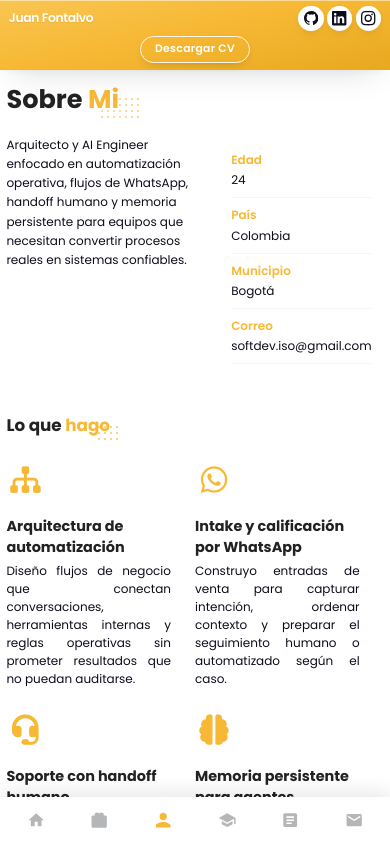
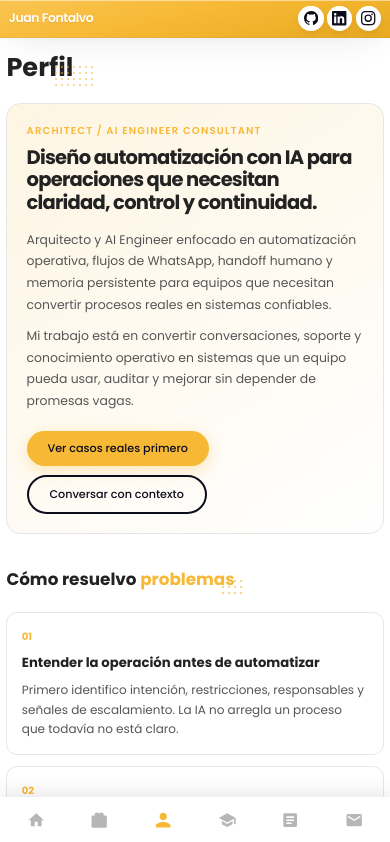
Before and after one commit to softDev-os/portafolio-nextjs, a Next.js app: page /sobre-mi in a window 390 px wide. Shown: the top 842 px of the page. Built offline with nearby package versions, Linux system fonts and the light colour scheme; no server answers.

Commit message:
feat(profile): reframe identity pages as profile and credentials
Replace CV-oriented identity content with Perfil and Credenciales semantics.
Remove downloadable CV shortcuts, reduce candidate-style signals, and align the information layer with the premium consultant narrative.

```diff
--- a/src/app/sobre-mi/page.tsx
+++ b/src/app/sobre-mi/page.tsx
@@ -1,8 +1,9 @@
 import type { Metadata } from "next";
+import Link from "next/link";
 import { personal } from "@/data/personal";
 
 export const metadata: Metadata = {
-  title: "Sobre Mí",
+  title: "Perfil",
   description:
     "Perfil profesional de Juan Fontalvo como Architect / AI Engineer para automatización operativa con IA.",
 };
@@ -34,6 +35,30 @@ const consultantCapabilities = [
   },
 ] as const;
 
+const methodSteps = [
+  {
+    title: "Entender la operación antes de automatizar",
+    description:
+      "Primero identifico intención, restricciones, responsables y señales de escalamiento. La IA no arregla un proceso que todavía no está claro.",
+  },
+  {
+    title: "Diseñar flujos con puntos de control",
+    description:
+      "Cada automatización necesita límites: cuándo responde sola, cuándo pide contexto y cuándo entrega el caso a una persona.",
+  },
+  {
+    title: "Dejar evidencia para operar y mejorar",
+    description:
+      "Prefiero sistemas que registran decisiones, aprendizajes y excepciones para que el equipo no dependa de memoria informal.",
+  },
+] as const;
+
+const profilePrinciples = [
+  "Problemas reales antes que demos vistosas: si no mejora una operación concreta, no entra en la solución.",
+  "Arquitectura simple antes que stacks inflados: menos piezas, mejor instrumentadas y más fáciles de sostener.",
+  "Automatización con criterio humano: el handoff importa tanto como la respuesta automática.",
+] as const;
+
 const trustBoundaries = [
   "Los casos publicados se describen con lenguaje cualitativo cuando no existe una métrica pública verificable.",
   "No uso logos, reseñas o contadores si no hay autorización o evidencia visible para respaldarlos.",
@@ -44,43 +69,51 @@ export default function SobreMi() {
   return (
     <section className="content__page content__about">
       <header className="about__header">
-        <h1 className="about__title">
-          Sobre <span className="title__color">Mi</span>
-        </h1>
+        <h1 className="about__title">Perfil</h1>
       </header>
 
-      {/* Información personal */}
-      <section className="about__personal-info">
-        <article className="personal-info__bio">
-          <p className="personal-info__description">{personal.bio}</p>
+      <section className="profile__hero" aria-label="Perfil estratégico">
+        <p className="profile__eyebrow">Architect / AI Engineer consultant</p>
+        <h2 className="profile__headline">
+          Diseño automatización con IA para operaciones que necesitan claridad, control y continuidad.
+        </h2>
+        <article className="profile__summary">
+          <p>{personal.bio}</p>
+          <p>
+            Mi trabajo está en convertir conversaciones, soporte y conocimiento operativo en sistemas que un equipo pueda usar, auditar y mejorar sin depender de promesas vagas.
+          </p>
         </article>
-        <div className="personal-info__data">
-          <ul className="personal-info__list">
-            <li className="personal-info__option">
-              <span className="personal-info__title">Edad</span>
-              <span className="personal-info__value">{personal.age}</span>
-            </li>
-            <li className="personal-info__option">
-              <span className="personal-info__title">País</span>
-              <span className="personal-info__value">{personal.country}</span>
-            </li>
-            <li className="personal-info__option">
-              <span className="personal-info__title">Municipio</span>
-              <span className="personal-info__value">{personal.city}</span>
-            </li>
-            <li className="personal-info__option">
-              <span className="personal-info__title">Correo</span>
-              <span className="personal-info__value">{personal.email}</span>
-            </li>
-          </ul>
+        <div className="profile__actions" aria-label="Siguientes pasos recomendados">
+          <Link href="/portafolio" className="home-hero__cta-link home-hero__cta-link--primary">
+            Ver casos reales primero
+          </Link>
+          <Link href="/contacto" className="home-hero__cta-link home-hero__cta-link--secondary">
+            Conversar con contexto
+          </Link>
         </div>
       </section>
 
-      {/* Lo que hago */}
+      <section className="about__method">
+        <header className="method__header">
+          <h2 className="method__title">
+            Cómo resuelvo <span className="title__color">problemas</span>
+          </h2>
+        </header>
+        <div className="method__steps">
+          {methodSteps.map((step, index) => (
+            <article key={step.title} className="method__step">
+              <span className="method__index">0{index + 1}</span>
+              <h3 className="method__step-title">{step.title}</h3>
+              <p className="method__description">{step.description}</p>
+            </article>
+          ))}
+        </div>
+      </section>
+
       <section className="about__services">
         <header className="services__header">
           <h2 className="services__title">
-            Lo que <span className="title__color">hago</span>
+            Temas donde puedo <span className="title__color">aportar</span>
           </h2>
         </header>
         <div className="services__container">
@@ -98,7 +131,21 @@ export default function SobreMi() {
         </div>
       </section>
 
-      {/* Límites de confianza */}
+      <section className="about__principles">
+        <header className="principles__header">
+          <h2 className="principles__title">
+            Principios de <span className="title__color">trabajo</span>
+          </h2>
+        </header>
+        <ul className="principles__list">
+          {profilePrinciples.map((principle) => (
+            <li key={principle} className="principles__item">
+              {principle}
+            </li>
+          ))}
+        </ul>
+      </section>
+
       <section className="about__trust">
         <header className="trust__header">
           <h2 className="trust__title">
--- a/src/components/Sidebar.tsx
+++ b/src/components/Sidebar.tsx
@@ -35,7 +35,7 @@ const navLinks = [
   },
   {
     href: "/curriculum",
-    label: "CV",
+    label: "Credenciales",
     icon: (
       <svg viewBox="0 0 24 24" className="nav-float__icon">
         <path d="M12 3L1 9l11 6 9-4.91V17h2V9L12 3zM5 13.18v4L12 21l7-3.82v-4L12 17l-7-3.82z" />
@@ -127,17 +127,6 @@ export default function Sidebar() {
           </a>
         </div>
 
-        <div className="user-info__buttons">
-          <a
-            href={personal.cv}
-            download
-            className="sidebar__cv-btn"
-            aria-label="Descargar currículum en PDF"
-          >
-            Descargar CV
-          </a>
-        </div>
-
         <p className="sidebar__copy">
           © {new Date().getFullYear()} Juan Fontalvo
         </p>
--- a/src/data/personal.ts
+++ b/src/data/personal.ts
@@ -2,7 +2,6 @@ export const personal = {
   name: "Juan Fontalvo",
   job: "Architect / AI Engineer",
   bio: "Arquitecto y AI Engineer enfocado en automatización operativa, flujos de WhatsApp, handoff humano y memoria persistente para equipos que necesitan convertir procesos reales en sistemas confiables.",
-  age: 24,
   country: "Colombia",
   city: "Bogotá",
   phone: "312-867-0860",
@@ -10,7 +9,6 @@ export const personal = {
   github: "https://github.com/softDev-os",
   linkedin: "https://www.linkedin.com/in/juan-fontalvo-softdev",
   instagram: "https://www.instagram.com/__softdev__/",
-  cv: "/CV_Juan_Fontalvo_IT_Specialist.pdf",
 };
 
 export const primarySalesContact = {
--- a/src/styles/globals.css
+++ b/src/styles/globals.css
@@ -362,52 +362,11 @@ img {
   color: #d92e7f;
 }
 
-/* Botón CV */
-.sidebar__cv-btn {
-  border: 2px solid rgba(255, 255, 255, 0.88);
-  padding: 1.3rem 3rem;
-  border-radius: 3.2rem;
-  color: var(--color-principal);
-  box-shadow:
-    0 8px 20px -10px rgba(12, 13, 28, 0.25),
-    inset 0 1px 0 rgba(255, 255, 255, 0.15);
-  transition:
-    background-color 0.35s var(--ease-soft),
-    color 0.35s var(--ease-soft),
-    border-color 0.35s ease,
-    box-shadow 0.4s var(--ease-sidebar),
-    transform 0.35s var(--ease-sidebar),
-    font-weight 0.2s ease;
-  font-weight: 500;
-  font-size: 1.5rem;
-  margin: 2rem 0 4rem 0;
-  display: inline-block;
-  letter-spacing: 0.04em;
-}
-
-.sidebar__cv-btn:hover {
-  background-color: var(--color-principal);
-  color: var(--principal-color);
-  font-weight: 600;
-  border-color: var(--color-principal);
-  box-shadow:
-    0 14px 28px -12px rgba(12, 13, 28, 0.22),
-    0 4px 12px -4px rgba(12, 13, 28, 0.12);
-  transform: translateY(-3px);
-}
-
-.sidebar__cv-btn:focus-visible {
-  outline: 2px solid var(--color-principal);
-  outline-offset: 3px;
-}
-
 @media (prefers-reduced-motion: reduce) {
-  .sidebar__social-item,
-  .sidebar__cv-btn {
+  .sidebar__social-item {
     transition-duration: 0.01ms;
   }
 
-  .sidebar__cv-btn:hover,
   .sidebar__social-item:hover,
   .sidebar__social-item:focus-within {
     transform: none;
@@ -1438,18 +1397,6 @@ a.contact__data {
   .sidebar__social-name {
     font-size: 1.45rem;
     line-height: 3.1rem;
-  }
-
-  .user-info__buttons {
-    display: flex;
-    align-items: center;
-  }
-
-  .sidebar__cv-btn {
-    margin: 0;
-    padding: 0.55rem 1.5rem;
-    font-size: 1.15rem;
-    border-radius: 2.6rem;
   }
 
   .sidebar__copy {
@@ -1854,36 +1801,6 @@ a.contact__data {
     padding-right: 0.8rem;
   }
 
-  .user-info__buttons {
-    flex-basis: 100%;
-    display: flex;
-    justify-content: center;
-    align-items: center;
-    padding-top: 0.15rem;
-  }
-
-  .sidebar__cv-btn {
-    display: inline-flex;
-    align-items: center;
-    justify-content: center;
-    margin: 0;
-    padding: 0.6rem 1.8rem;
-    min-height: 3.4rem;
-    min-width: unset;
-    width: auto;
-    max-width: 100%;
-    font-size: 1.35rem;
-    font-weight: 600;
-    letter-spacing: 0.03em;
-    border-width: 1.5px;
-    border-radius: 2.4rem;
-    box-shadow: 0 4px 12px -6px rgba(0, 0, 0, 0.3);
-  }
-
-  .sidebar__cv-btn:hover {
-    transform: translateY(-1px);
-  }
-
   .sidebar__copy {
     display: none;
   }
@@ -2059,14 +1976,6 @@ a.contact__data {
 
   .timeline__divider {
     left: 25%;
-  }
-
-  .curriculum__skills {
-    margin-bottom: 2rem;
-  }
-
-  .skills__text {
-    font-size: 1.2rem;
   }
 
   .curriculum__subheader {
@@ -2316,14 +2225,6 @@ a.contact__data {
 
   .curriculum__subheader::after {
     display: none;
-  }
-
-  .skills__text {
-    font-size: 1.1rem;
-  }
-
-  .skills__number {
-    font-size: 1rem;
   }
 
   .knowledges__option {
@@ -2491,6 +2392,8 @@ a.contact__data {
    Secciones compartidas (about, reviews, clients, prices, extra)
    ===================== */
 .about__services,
+.about__method,
+.about__principles,
 .about__reviews,
 .about__clients,
 .about__prices,
@@ -2501,6 +2404,8 @@ a.contact__data {
 }
 
 .services__header,
+.method__header,
+.principles__header,
 .reviews__header,
 .clients__header,
 .prices__header,
@@ -2515,6 +2420,8 @@ a.contact__data {
 }
 
 .services__title,
+.method__title,
+.principles__title,
 .reviews__title,
 .clients__title,
 .prices__title,
@@ -2526,6 +2433,8 @@ a.contact__data {
 }
 
 .services__title::after,
+.method__title::after,
+.principles__title::after,
 .reviews__title::after,
 .clients__title::after,
 .prices__title::after,
@@ -2550,6 +2459,81 @@ a.contact__data {
   opacity: 0.6;
 }
 
+.profile__hero {
+  width: 100%;
+  margin-bottom: 4rem;
+  padding: 2.4rem;
+  border: 0.1rem solid var(--color-border-reviews);
+  border-radius: 1.8rem;
+  background: linear-gradient(145deg, rgba(247, 185, 53, 0.14), var(--color-principal));
+}
+
+.profile__eyebrow {
+  margin-bottom: 1rem;
+  color: var(--principal-color);
+  font-size: 1.25rem;
+  font-weight: 600;
+  letter-spacing: 0.12em;
+  text-transform: uppercase;
+}
+
+.profile__headline {
+  max-width: 76rem;
+  font-size: clamp(2.4rem, 5vw, 3.6rem);
+  line-height: 1.15;
+  letter-spacing: -0.04em;
+}
+
+.profile__summary {
+  display: grid;
+  gap: 1.2rem;
+  max-width: 72rem;
+  margin-top: 1.8rem;
+  color: var(--color-texts);
+  font-size: 1.55rem;
+  line-height: 1.75;
+}
+
+.profile__actions {
+  display: flex;
+  flex-wrap: wrap;
+  gap: 1.2rem;
+  margin-top: 2.4rem;
+}
+
+.method__steps,
+.principles__list {
+  display: grid;
+  grid-template-columns: repeat(3, 1fr);
+  gap: 1.4rem;
+}
+
+.method__step,
+.principles__item {
+  border: 0.1rem solid var(--color-border-reviews);
+  border-radius: 1.4rem;
+  padding: 1.8rem;
+}
+
+.method__index {
+  display: inline-flex;
+  margin-bottom: 1rem;
+  color: var(--principal-color);
+  font-size: 1.25rem;
+  font-weight: 700;
+}
+
+.method__step-title {
+  margin-bottom: 0.8rem;
+  font-size: 1.65rem;
+}
+
+.method__description,
+.principles__item {
+  color: var(--color-texts);
+  line-height: 1.65;
+}
+
 /* Servicios */
 .services__container {
   display: flex;
@@ -2604,6 +2588,13 @@ a.contact__data {
   background-color: var(--principal-color);
 }
 
+@media (max-width: 1023px) {
+  .method__steps,
+  .principles__list {
+    grid-template-columns: 1fr;
+  }
+}
+
 /* Reviews */
 .reviews__containers {
   width: 100%;
@@ -2911,70 +2902,62 @@ a.contact__data {
   padding: 0 1.5rem;
 }
 
-.curriculum__skills {
+.curriculum__capabilities {
   width: 100%;
   margin-bottom: 3rem;
-}
-
-.skills__title {
-  display: flex;
-  justify-content: space-between;
-}
-
-.skills__text {
-  font-size: 1.3rem;
-  line-height: 1.4rem;
-  margin-bottom: 0.4rem;
-}
-
-.skills__number {
-  font-size: 1.1rem;
-  line-height: 1.4rem;
-  margin-bottom: 0.4rem;
-  color: var(--color-subtitles);
-}
-
-.skills__progressbar {
-  height: 1rem;
-  border: 0.1rem solid var(--principal-color);
-  border-radius: 1rem;
-  background-color: var(--color-principal);
-  margin-bottom: 1.5rem;
-}
-
-.skills__percentage {
-  height: 0.8rem;
+  display: grid;
+  gap: 1.4rem;
+}
+
+.capability-card {
+  padding: 1.6rem;
+  border: 0.1rem solid var(--color-border-reviews);
+  border-radius: 1.2rem;
+  background: var(--background-color-contact);
+}
+
+.capability-card__title {
+  margin-bottom: 1rem;
+  font-size: 1.6rem;
+}
+
+.capability-card__evidence {
+  display: grid;
+  gap: 0.8rem;
+  color: var(--color-texts);
+  line-height: 1.6;
+}
+
+.capability-card__evidence li {
+  position: relative;
+  padding-left: 1.4rem;
+}
+
+.capability-card__evidence li::before {
+  content: "";
+  position: absolute;
+  left: 0;
+  top: 0.9rem;
+  width: 0.55rem;
+  height: 0.55rem;
+  border-radius: 50%;
   background-color: var(--principal-color);
-  border: 0.2rem solid var(--color-principal);
-  border-radius: 1rem;
-}
-
-.skills__percentage--p1 {
-  width: 95%;
-}
-.skills__percentage--p2 {
-  width: 70%;
-}
-.skills__percentage--p3 {
-  width: 60%;
-}
-.skills__percentage--p4 {
-  width: 80%;
-}
-.skills__percentage--p5 {
-  width: 97%;
-}
-.skills__percentage--p6 {
-  width: 85%;
-}
-.skills__percentage--p7 {
-  width: 80%;
-}
-.skills__percentage--p8 {
-  width: 92%;
-}
-.skills__percentage--p9 {
-  width: 81%;
+}
+
+.capability-card__tools {
+  display: flex;
+  flex-wrap: wrap;
+  gap: 0.6rem;
+  margin-top: 1.2rem;
+}
+
+.capability-card__tools li {
+  padding: 0.35rem 0.8rem;
+  border-radius: 999px;
+  background: rgba(247, 185, 53, 0.16);
+  color: var(--terciario-color);
+  font-size: 1.15rem;
+  font-weight: 500;
 }
 
 .knowledges__list {
```
Also changed, not shown: src/app/curriculum/page.tsx (+33 -54 lines), src/data/experience.ts (+9 -11 lines), src/data/skills.ts (+51 -27 lines).
